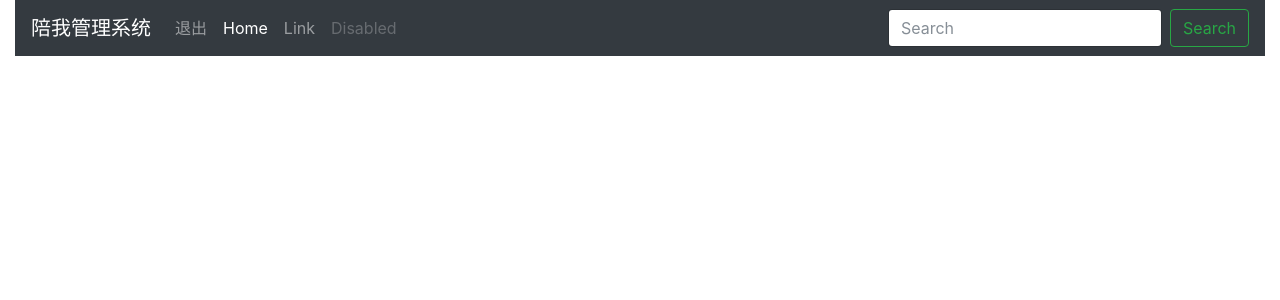
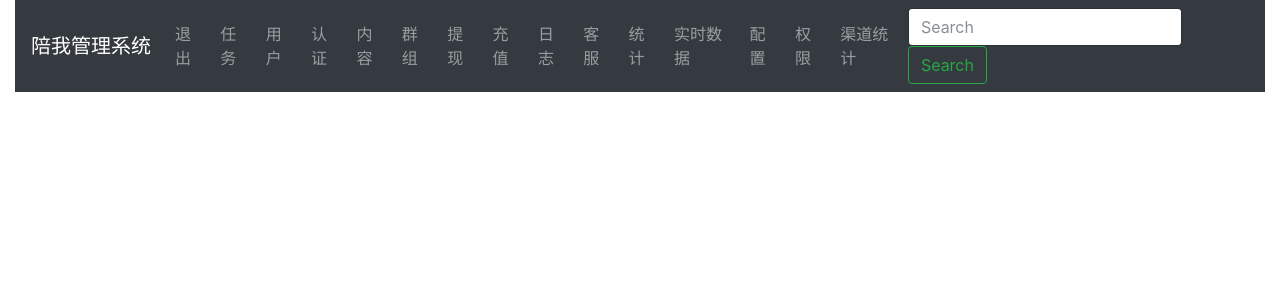
Before and after one commit to HSATAN/pwadmin, a Django app: page /pwadmin/ in a window 1280 px wide. Shown: the top 300 px of the page. Run offline with Django 3.2, Linux system fonts and the light colour scheme; the visitor is signed in with stand-in values (Sample User, id 1); some libraries are stand-ins or nearby versions.

Commit message:
Updated base template

```diff
--- a/src/pwadmin/templates/pwadmin/pwbase.html
+++ b/src/pwadmin/templates/pwadmin/pwbase.html
@@ -12,15 +12,49 @@
                 <li class="nav-item">
                     <a class="nav-link" href="{% url 'pwadmin:logout' %}">退出</a>
                 </li>
-                <li class="nav-item active">
-                    <a class="nav-link" href="#">Home <span class="sr-only">(current)</span></a>
+                <li class="nav-item">
+                    <a class="nav-link" href="#">任务 <span class="sr-only">(current)</span></a>
                 </li>
                 <li class="nav-item">
-                    <a class="nav-link" href="#">Link</a>
+                    <a class="nav-link" href="#">用户</a>
                 </li>
                 <li class="nav-item">
-                    <a class="nav-link disabled" href="#">Disabled</a>
+                    <a class="nav-link" href="#">认证</a>
                 </li>
+                <li class="nav-item">
+                    <a class="nav-link" href="#">内容</a>
+                </li>
+                <li class="nav-item">
+                    <a class="nav-link" href="#">群组</a>
+                </li>
+                <li class="nav-item">
+                    <a class="nav-link" href="#">提现</a>
+                </li>
+                <li class="nav-item">
+                    <a class="nav-link" href="#">充值</a>
+                </li>
+                <li class="nav-item">
+                    <a class="nav-link" href="#">日志</a>
+                </li>
+                <li class="nav-item">
+                    <a class="nav-link" href="#">客服</a>
+                </li>
+                <li class="nav-item">
+                    <a class="nav-link" href="#">统计</a>
+                </li>
+                <li class="nav-item">
+                    <a class="nav-link" href="#">实时数据</a>
+                </li>
+                <li class="nav-item">
+                    <a class="nav-link" href="#">配置</a>
+                </li>
+                <li class="nav-item">
+                    <a class="nav-link" href="#">权限</a>
+                </li>
+                <li class="nav-item">
+                    <a class="nav-link" href="#">渠道统计</a>
+                </li>
+
             </ul>
             <form class="form-inline my-2 my-lg-0">
                 <input class="form-control mr-sm-2" type="text" placeholder="Search" aria-label="Search">
@@ -28,6 +62,11 @@
             </form>
         </div>
     </nav>
+    <div class="row">
+        <div class="col-3"></div>
+        <div class="col-9"></div>
+
+    </div>
     {% block _content %}
     {% endblock %}
 {% endblock %}
```
